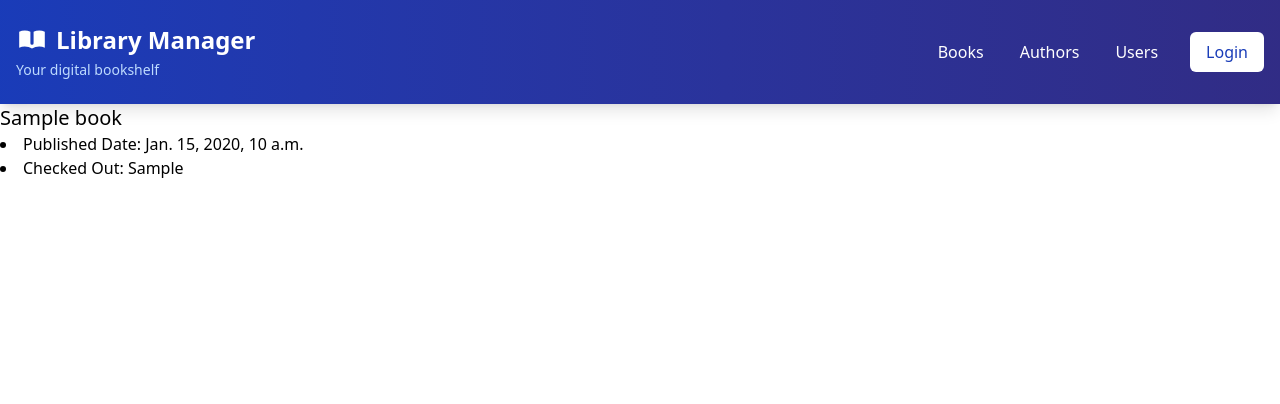
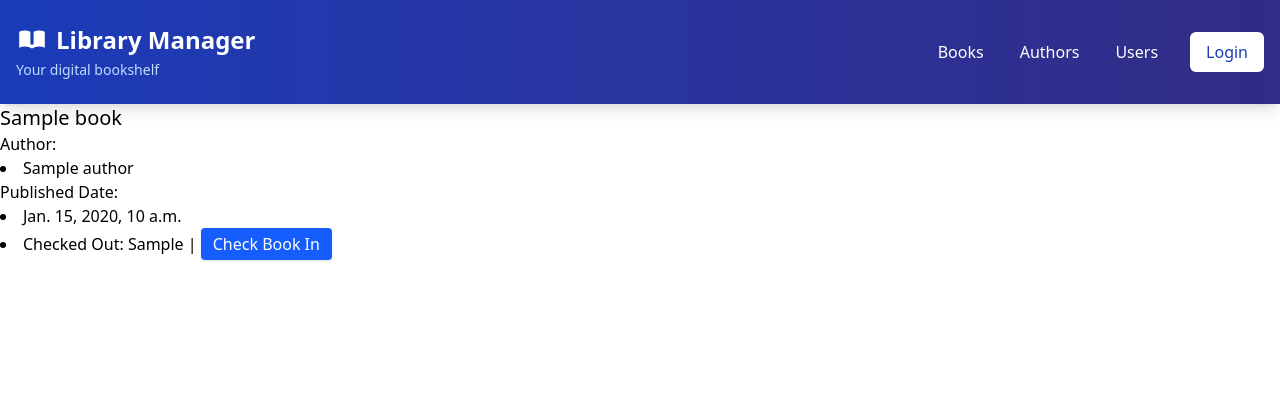
Before and after one commit to cpr2mc/ck2, a Django app: template django/lab02-library/library/templates/library/book_detail.html in a window 1280 px wide. Shown: the top 404 px of the page. Run offline with Django 3.2, Linux system fonts and the light colour scheme; the template is opened without the code that fills it: most values are stand-ins (such as "Sample title", 1, 10 or a date in 2020).

Commit message:
finished checking out functionality and added author display

```diff
--- a/django/lab02-library/library/models.py
+++ b/django/lab02-library/library/models.py
@@ -13,6 +13,7 @@ class Book(models.Model):
 
     def return_book(self):
         self.checked_out = False
+        print('CHECKED IN!')
         self.save()
         return True
 
--- a/django/lab02-library/library/static/src/output.css
+++ b/django/lab02-library/library/static/src/output.css
@@ -9,6 +9,7 @@
     monospace;
     --color-blue-100: oklch(93.2% 0.032 255.585);
     --color-blue-200: oklch(88.2% 0.059 254.128);
+    --color-blue-600: oklch(54.6% 0.245 262.881);
     --color-blue-700: oklch(48.8% 0.243 264.376);
     --color-blue-800: oklch(42.4% 0.199 265.638);
     --color-indigo-900: oklch(35.9% 0.144 278.697);
@@ -24,6 +25,7 @@
     --font-weight-medium: 500;
     --font-weight-bold: 700;
     --radius-md: 0.375rem;
+    --ease-in-out: cubic-bezier(0.4, 0, 0.2, 1);
     --default-transition-duration: 150ms;
     --default-transition-timing-function: cubic-bezier(0.4, 0, 0.2, 1);
     --default-font-family: var(--font-sans);
@@ -218,6 +220,9 @@
   .flex {
     display: flex;
   }
+  .inline {
+    display: inline;
+  }
   .h-8 {
     height: calc(var(--spacing) * 8);
   }
@@ -239,8 +244,17 @@
   .gap-2 {
     gap: calc(var(--spacing) * 2);
   }
+  .rounded {
+    border-radius: 0.25rem;
+  }
   .rounded-md {
     border-radius: var(--radius-md);
+  }
+  .bg-blue-600 {
+    background-color: var(--color-blue-600);
+  }
+  .bg-blue-700 {
+    background-color: var(--color-blue-700);
   }
   .bg-white {
     background-color: var(--color-white);
@@ -262,6 +276,9 @@
   }
   .px-4 {
     padding-inline: calc(var(--spacing) * 4);
+  }
+  .py-1 {
+    padding-block: calc(var(--spacing) * 1);
   }
   .py-2 {
     padding-block: calc(var(--spacing) * 2);
@@ -301,14 +318,31 @@
   .text-white {
     color: var(--color-white);
   }
+  .shadow {
+    --tw-shadow: 0 1px 3px 0 var(--tw-shadow-color, rgb(0 0 0 / 0.1)), 0 1px 2px -1px var(--tw-shadow-color, rgb(0 0 0 / 0.1));
+    box-shadow: var(--tw-inset-shadow), var(--tw-inset-ring-shadow), var(--tw-ring-offset-shadow), var(--tw-ring-shadow), var(--tw-shadow);
+  }
   .shadow-lg {
     --tw-shadow: 0 10px 15px -3px var(--tw-shadow-color, rgb(0 0 0 / 0.1)), 0 4px 6px -4px var(--tw-shadow-color, rgb(0 0 0 / 0.1));
     box-shadow: var(--tw-inset-shadow), var(--tw-inset-ring-shadow), var(--tw-ring-offset-shadow), var(--tw-ring-shadow), var(--tw-shadow);
+  }
+  .transition {
+    transition-property: color, background-color, border-color, outline-color, text-decoration-color, fill, stroke, --tw-gradient-from, --tw-gradient-via, --tw-gradient-to, opacity, box-shadow, transform, translate, scale, rotate, filter, -webkit-backdrop-filter, backdrop-filter, display, visibility, content-visibility, overlay, pointer-events;
+    transition-timing-function: var(--tw-ease, var(--default-transition-timing-function));
+    transition-duration: var(--tw-duration, var(--default-transition-duration));
   }
   .transition-colors {
     transition-property: color, background-color, border-color, outline-color, text-decoration-color, fill, stroke, --tw-gradient-from, --tw-gradient-via, --tw-gradient-to;
     transition-timing-function: var(--tw-ease, var(--default-transition-timing-function));
     transition-duration: var(--tw-duration, var(--default-transition-duration));
+  }
+  .duration-150 {
+    --tw-duration: 150ms;
+    transition-duration: 150ms;
+  }
+  .ease-in-out {
+    --tw-ease: var(--ease-in-out);
+    transition-timing-function: var(--ease-in-out);
   }
   .hover\:bg-blue-100 {
     &:hover {
@@ -465,6 +499,14 @@
   inherits: false;
   initial-value: 0 0 #0000;
 }
+@property --tw-duration {
+  syntax: "*";
+  inherits: false;
+}
+@property --tw-ease {
+  syntax: "*";
+  inherits: false;
+}
 @layer properties {
   @supports ((-webkit-hyphens: none) and (not (margin-trim: inline))) or ((-moz-orient: inline) and (not (color:rgb(from red r g b)))) {
     *, ::before, ::after, ::backdrop {
@@ -492,6 +534,8 @@
       --tw-ring-offset-width: 0px;
       --tw-ring-offset-color: #fff;
       --tw-ring-offset-shadow: 0 0 #0000;
+      --tw-duration: initial;
+      --tw-ease: initial;
     }
   }
 }
--- a/django/lab02-library/library/templates/library/book_detail.html
+++ b/django/lab02-library/library/templates/library/book_detail.html
@@ -1,7 +1,37 @@
 {% extends 'library/base.html' %}
 
 {% block content %}
-    <h1 class="text-xl text-black">{{ book.title }}</h1>
-    <li>Published Date: {{ book.published_date }}</li>
-    <li>Checked Out: {{ book.checked_out }}</li>
+    {% if book.checked_out == False %}
+    <form action="{% url 'checkout' book.id %}" method="POST">
+    {% csrf_token %}
+        <h1 class="text-xl text-black">{{ book.title }}</h1>
+        <h3 class="text-l text-black">Author:</h3>
+            {% for author in book.authors.all %}
+                <li>{{ author.name }}</li>
+            {% endfor %}
+        <h3 class="text-l text-black">Published Date:</h3>
+        <li>{{ book.published_date }}</li>
+        <li>Checked Out: {{ book.checked_out }}  |
+            <button type="submit" value="Book.checkout" class="bg-blue-600 hover:bg-blue-700 text-white font-medium py-1 px-3 rounded shadow transition duration-150 ease-in-out" style="display: inline">
+                Check Book Out
+            </button>
+        </li>
+    </form>
+    {% else %}
+        <form action="{% url 'return_book' book.id %}" method="POST">
+        {% csrf_token %}
+            <h1 class="text-xl text-black">{{ book.title }}</h1>
+            <h3 class="text-l text-black">Author:</h3>
+            {% for author in book.authors.all %}
+                <li>{{ author.name }}</li>
+            {% endfor %}
+            <h3 class="text-l text-black">Published Date:</h3>
+            <li>{{ book.published_date }}</li>
+            <li>Checked Out: {{ book.checked_out }}  |
+                <button type="submit" value="Book.return_book" class="bg-blue-600 hover:bg-blue-700 text-white font-medium py-1 px-3 rounded shadow transition duration-150 ease-in-out" style="display: inline">
+                    Check Book In
+                </button>
+            </li>
+        </form>
+    {% endif %}
 {% endblock %}
--- a/django/lab02-library/library/urls.py
+++ b/django/lab02-library/library/urls.py
@@ -5,4 +5,5 @@ urlpatterns = [
     path('', views.book_list, name='book_list'),
     path('<int:book_id>/detail/', views.book_detail, name="book_detail"),
     path('<int:book_id>/checkout/', views.checkout, name='checkout'),
+    path('<int:book_id>/return_book/', views.return_book, name='return_book'),
 ]
```
Also changed, not shown: django/lab02-library/library/views.py (+14 -2 lines).
